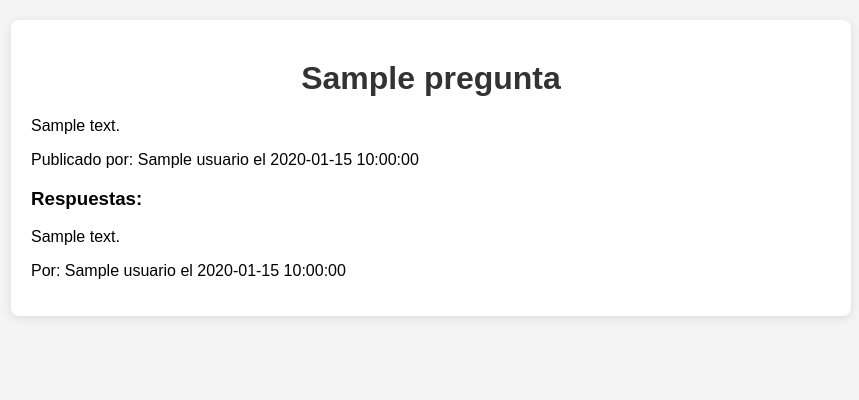
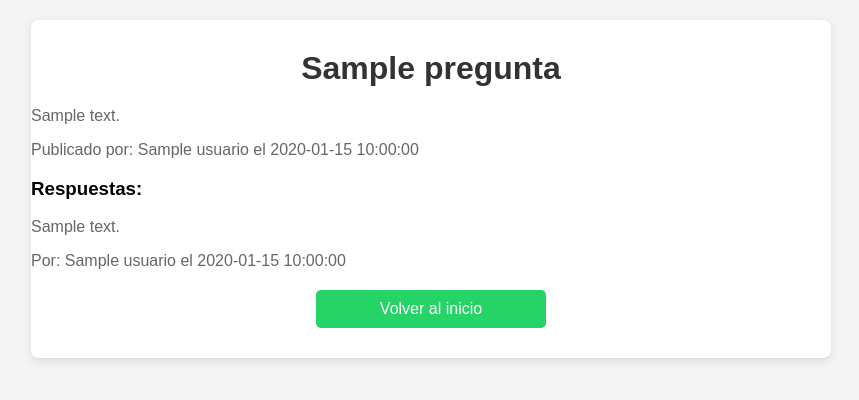
Before and after one commit to AngelCampsRuiz/AA02-Foro-M7, a PHP site: page /Paginas/ver_respuestas.php?id=1 in a window 1280 px wide. Shown: the top 400 px of the page, without its empty margins (209-1068 px from the left). Run offline with PHP 8.4, Linux system fonts and the light colour scheme; tables that the repository leaves empty hold one stand-in row (values such as "Sample post").

Commit message:
cssfinal

```diff
--- a/Paginas/ver_respuestas.php
+++ b/Paginas/ver_respuestas.php
@@ -74,22 +74,20 @@ if ($_SERVER['REQUEST_METHOD'] === 'POST') {
 <head>
     <meta charset="UTF-8">
     <meta name="viewport" content="width=device-width, initial-scale=1.0">
-    <title>Inicio</title>
+    <title>Respuestas</title>
     <link rel="stylesheet" type="text/css" href="../Styles/styles.css">
-    <title>Respuestas</title>
-    <link rel="stylesheet" type="text/css" href="../styles/styles.css">
 </head>
 <body>
-    <div class="content">
+    <div class="content pregunta">
         <h1><?php echo htmlspecialchars($pregunta['titulo']); ?></h1>
         <p><?php echo htmlspecialchars($pregunta['descripcion']); ?></p>
         <p>Publicado por: <?php echo htmlspecialchars($pregunta['nombre_usuario']); ?> el <?php echo $pregunta['fecha_publicacion']; ?></p>
 
         <?php if (isset($_SESSION['usuario_id'])): ?>
-            <form method="POST" class="form-respuesta">
+            <form method="POST" class="form-respuesta pregunta">
                 <textarea name="contenido" rows="3" maxlength="500" placeholder="Escribe tu respuesta aquí..." required></textarea>
                 <br>
-                <button type="submit">Responder</button>
+                <button type="submit" class="btn-form-pregunta">Responder</button>
             </form>
         <?php endif; ?>
 
@@ -106,6 +104,7 @@ if ($_SERVER['REQUEST_METHOD'] === 'POST') {
         <?php else: ?>
             <p>No hay respuestas para esta pregunta.</p>
         <?php endif; ?>
+        <a href="../index.php" class="btn-form-pregunta" style="width: 200px;">Volver al inicio</a>
     </div>
 </body>
 </html>
```
